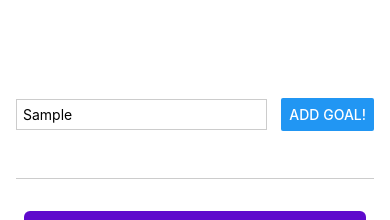
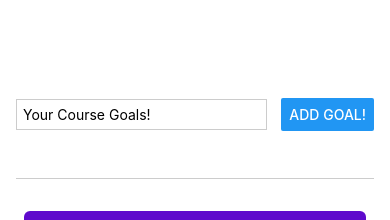
Before and after one commit to avikaldarolia/ToDo-List-ReactNative, a React Native app: screen / in a window 390 px wide. Both pictures are taken after typing "Sample" into the empty fields and a click on the button "ADD GOAL!". Shown: the top 220 px of the page. Built offline with nearby package versions, Linux system fonts and the light colour scheme.

Commit message:
Flat list with proper folder structure

```diff
--- a/App.js
+++ b/App.js
@@ -1,35 +1,27 @@
 import { useState } from 'react';
-import { Button, StyleSheet, Text, TextInput, View, ScrollView, FlatList } from 'react-native';
+import { Button, StyleSheet, TextInput, View,  FlatList } from 'react-native';
+import GoalInput from './components/GoalInput';
+import GoalItem from './components/GoalItem';
 
 export default function App() {
 
-  const [enteredGoalText, setEnteredGoalText] = useState('')
   const [courseGoals, setCourseGoals] = useState([])
-  function goalInputHandler(enteredText) {
-    // console.log(enteredText);
-    setEnteredGoalText(enteredText)
-  }
 
-  function addGoalHandler() {
-    // console.log(enteredGoalText);
-    setCourseGoals((currentCourseGoals) => [...currentCourseGoals, { text: enteredGoalText , id: Math.random.toString()}])
+  function addGoalHandler(enteredGoalText) {
+    setCourseGoals((currentCourseGoals) => [...currentCourseGoals, { text: enteredGoalText , id: Math.random.toString()},])
   }
 
   return (
     <View style={styles.appContainer}>
-      <View style={styles.inputContainer}>
-        <TextInput style={styles.textInput} placeholder='Your Course Goals!' onChangeText={goalInputHandler} />
-        <Button title='Add Goal!' onPress={addGoalHandler} />
-      </View>
+     <GoalInput onAddGoal = {addGoalHandler} />
       <View  style={styles.goalsContainer}>
-        <FlatList data={courseGoals} renderItem={ (itemData) => {
+        <FlatList data={courseGoals} renderItem={(itemData) => {
           return (
-            <View style={styles.goalItem} >
-            <Text  style={styles.goalText}>{itemData.item.text}</Text>
-          </View>
+            <GoalItem text={itemData.item.text} />
           )
         }}
-        keyExtractor={ (item,index)=> index} />
+        keyExtractor={ (item,index)=> { return index; }}
+        />
       </View>
     </View>
   );
@@ -41,32 +33,7 @@ const styles = StyleSheet.create({
     paddingTop: 50,
     paddingHorizontal: 16
   },
-  inputContainer: {
-    flex: 1,
-    flexDirection: "row",
-    justifyContent: "space-between",
-    alignItems: "center",
-    marginBottom: 24,
-    borderBottomWidth: 1,
-    borderBottomColor: '#cccccc',
-  },
-  textInput: {
-    borderWidth: 1,
-    borderColor: '#cccccc',
-    width: '70%',
-    marginRight: 8,
-    padding: 6
-  },
   goalsContainer: {
     flex: 5,
-  },
-  goalItem: {
-    margin: 8,
-    padding: 8,
-    borderRadius: 6,
-    backgroundColor: "#5e0acc"
-  },
-  goalText: {
-    color: "white"
   }
 });
--- a/components/GoalInput.js
+++ b/components/GoalInput.js
@@ -0,0 +1,40 @@
+import { useState } from "react"
+import { View, TextInput, Button, StyleSheet } from "react-native"
+
+function GoalInput(props) {
+    const [enteredGoalText, setEnteredGoalText] = useState('')
+    function goalInputHandler(enteredText) {
+        setEnteredGoalText(enteredText)
+    }
+    function addGoalHandler() {
+        props.onAddGoal(enteredGoalText)
+        setEnteredGoalText('')
+    }
+    return (
+        <View style={styles.inputContainer}>
+            <TextInput style={styles.textInput} placeholder='Your Course Goals!' onChangeText={goalInputHandler} value={enteredGoalText} />
+            <Button title='Add Goal!' onPress={addGoalHandler} />
+        </View>
+    )
+}
+
+export default GoalInput
+
+const styles = StyleSheet.create({
+    inputContainer: {
+        flex: 1,
+        flexDirection: "row",
+        justifyContent: "space-between",
+        alignItems: "center",
+        marginBottom: 24,
+        borderBottomWidth: 1,
+        borderBottomColor: '#cccccc',
+    },
+    textInput: {
+        borderWidth: 1,
+        borderColor: '#cccccc',
+        width: '70%',
+        marginRight: 8,
+        padding: 6
+    },
+})
--- a/components/GoalItem.js
+++ b/components/GoalItem.js
@@ -0,0 +1,21 @@
+import { StyleSheet, View, Text } from "react-native"
+function GoalItem(props) {
+    return(
+    <View style={styles.goalItem} >
+        <Text style={styles.goalText}>{props.text}</Text>
+    </View>)
+}
+
+export default GoalItem;
+
+const styles = StyleSheet.create({
+    goalItem: {
+        margin: 8,
+        padding: 8,
+        borderRadius: 6,
+        backgroundColor: "#5e0acc"
+    },
+    goalText: {
+        color: "white"
+    }
+})
```
